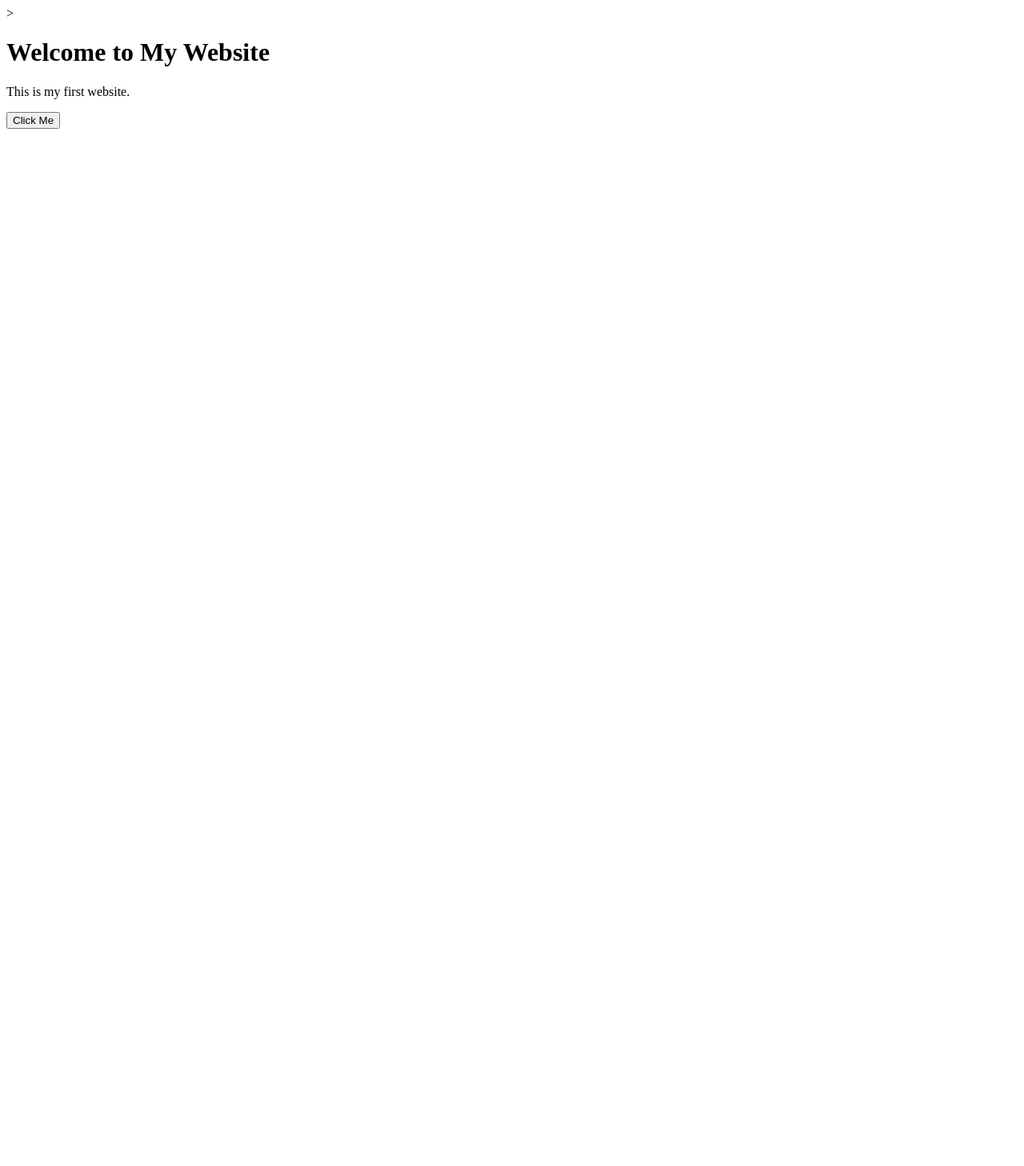
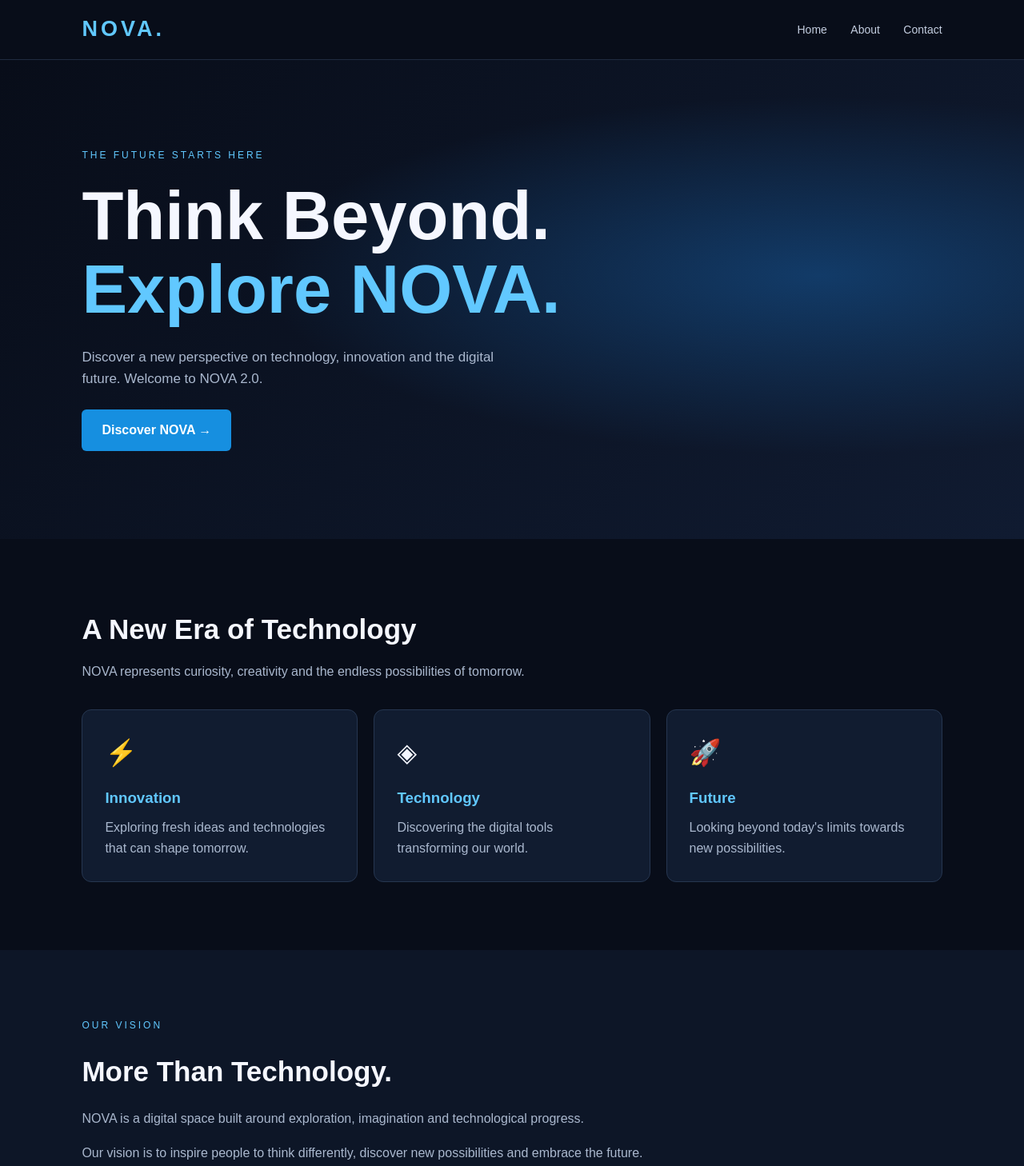
Before and after one commit to dohstephenn-code/nova-website, a plain HTML site: page index.html in a window 1280 px wide. Shown: the top 1458 px of the page at 80% size. Before the commit the page ends 800 px from the top, so only its background shows below. Drawn offline with Linux system fonts and the light colour scheme.

Commit message:
Rebuild NOVA 2.0 website.

```diff
--- a/index.html
+++ b/index.html
@@ -2,17 +2,281 @@
 <!DOCTYPE html>
 <html lang="en">
 <head>
-    <meta charset="UTF-8">
-    <meta name="viewport" content="width=device-width, initial-scale=1.0">
-    <title>My First Website</title>
-</head<link rel="stylesheet" href="style.css">>
+<meta charset="UTF-8">
+<meta name="viewport" content="width=device-width, initial-scale=1.0">
+<meta name="theme-color" content="#080d19">
+<meta name="description" content="NOVA — Exploring the future of technology, innovation and digital experiences.">
+<title>NOVA 2.0 | Beyond Technology</title>
+
+<style>
+* {
+  margin: 0;
+  padding: 0;
+  box-sizing: border-box;
+}
+
+html { scroll-behavior: smooth; }
+
+body {
+  font-family: Arial, sans-serif;
+  background: #080d19;
+  color: #f5f7ff;
+  line-height: 1.6;
+}
+
+header {
+  height: 75px;
+  padding: 0 8%;
+  display: flex;
+  align-items: center;
+  justify-content: space-between;
+  border-bottom: 1px solid #202b40;
+  background: #080d19;
+  position: sticky;
+  top: 0;
+  z-index: 10;
+}
+
+.logo {
+  font-size: 27px;
+  font-weight: bold;
+  letter-spacing: 4px;
+  color: #61c8ff;
+}
+
+nav a {
+  color: #c4cee0;
+  text-decoration: none;
+  margin-left: 25px;
+  font-size: 14px;
+}
+
+nav a:hover { color: #61c8ff; }
+
+.hero {
+  min-height: 590px;
+  padding: 110px 8%;
+  display: flex;
+  flex-direction: column;
+  justify-content: center;
+  background:
+    radial-gradient(ellipse at 80% 45%, #123b68 0%, transparent 48%),
+    linear-gradient(135deg, #080d19, #101b31);
+}
+
+.tag {
+  color: #61c8ff;
+  letter-spacing: 3px;
+  font-size: 12px;
+  margin-bottom: 20px;
+}
+
+.hero h1 {
+  font-size: clamp(48px, 9vw, 85px);
+  line-height: 1.08;
+  max-width: 800px;
+}
+
+.hero h1 span { color: #61c8ff; }
+
+.hero p {
+  color: #aab8ce;
+  max-width: 550px;
+  margin: 25px 0;
+  font-size: 17px;
+}
+
+.btn {
+  display: inline-block;
+  background: #168fe0;
+  color: white;
+  text-decoration: none;
+  padding: 13px 25px;
+  border-radius: 6px;
+  width: fit-content;
+  font-weight: bold;
+  transition: .3s;
+}
+
+.btn:hover {
+  background: #61c8ff;
+  color: #080d19;
+  transform: translateY(-3px);
+}
+
+section {
+  padding: 85px 8%;
+}
+
+.section-title {
+  font-size: 35px;
+  margin-bottom: 12px;
+}
+
+.section-text {
+  color: #aab8ce;
+  max-width: 650px;
+  margin-bottom: 35px;
+}
+
+.cards {
+  display: grid;
+  grid-template-columns: repeat(auto-fit, minmax(220px, 1fr));
+  gap: 20px;
+}
+
+.card {
+  padding: 28px;
+  background: #111c30;
+  border: 1px solid #263650;
+  border-radius: 12px;
+  transition: .3s;
+}
+
+.card:hover {
+  transform: translateY(-6px);
+  border-color: #61c8ff;
+}
+
+.card .symbol {
+  font-size: 32px;
+  margin-bottom: 15px;
+}
+
+.card h3 {
+  color: #61c8ff;
+  margin-bottom: 10px;
+}
+
+.card p { color: #aab8ce; }
+
+.about {
+  background: #0d1627;
+}
+
+.about-content {
+  max-width: 750px;
+}
+
+.about-content p {
+  color: #aab8ce;
+  margin: 18px 0;
+}
+
+.contact {
+  text-align: center;
+  background: linear-gradient(135deg, #102846, #0c1425);
+}
+
+.contact p {
+  color: #c0cde0;
+  margin: 15px auto 25px;
+  max-width: 550px;
+}
+
+footer {
+  text-align: center;
+  padding: 30px 15px;
+  color: #8392aa;
+  border-top: 1px solid #263650;
+  font-size: 13px;
+}
+
+@media(max-width: 600px) {
+  header { padding: 0 5%; }
+  nav a { margin-left: 10px; font-size: 12px; }
+  .logo { font-size: 23px; }
+  .hero { min-height: 520px; padding: 80px 7%; }
+  section { padding: 65px 7%; }
+}
+</style>
+</head>
+
 <body>
 
-    <h1>Welcome to My Website</h1>
+<header>
+  <div class="logo">NOVA.</div>
+  <nav>
+    <a href="#home">Home</a>
+    <a href="#about">About</a>
+    <a href="#contact">Contact</a>
+  </nav>
+</header>
 
-    <p>This is my first website.</p>
+<main>
 
-    <button>Click Me</button>
+<section class="hero" id="home">
+  <div class="tag">THE FUTURE STARTS HERE</div>
+  <h1>Think Beyond.<br><span>Explore NOVA.</span></h1>
+  <p>
+    Discover a new perspective on technology,
+    innovation and the digital future.
+    Welcome to NOVA 2.0.
+  </p>
+  <a class="btn" href="#about">Discover NOVA →</a>
+</section>
+
+<section id="about">
+  <h2 class="section-title">A New Era of Technology</h2>
+  <p class="section-text">
+    NOVA represents curiosity, creativity and the
+    endless possibilities of tomorrow.
+  </p>
+
+  <div class="cards">
+    <div class="card">
+      <div class="symbol">⚡</div>
+      <h3>Innovation</h3>
+      <p>Exploring fresh ideas and technologies that can shape tomorrow.</p>
+    </div>
+
+    <div class="card">
+      <div class="symbol">◈</div>
+      <h3>Technology</h3>
+      <p>Discovering the digital tools transforming our world.</p>
+    </div>
+
+    <div class="card">
+      <div class="symbol">🚀</div>
+      <h3>Future</h3>
+      <p>Looking beyond today's limits towards new possibilities.</p>
+    </div>
+  </div>
+</section>
+
+<section class="about">
+  <div class="about-content">
+    <div class="tag">OUR VISION</div>
+    <h2 class="section-title">More Than Technology.</h2>
+    <p>
+      NOVA is a digital space built around exploration,
+      imagination and technological progress.
+    </p>
+    <p>
+      Our vision is to inspire people to think differently,
+      discover new possibilities and embrace the future.
+    </p>
+  </div>
+</section>
+
+<section class="contact" id="contact">
+  <div class="tag">CONNECT WITH NOVA</div>
+  <h2 class="section-title">The Journey Begins.</h2>
+  <p>
+    The future is full of possibilities.
+    Be part of the journey.
+  </p>
+  <a class="btn" href="mailto:hello@nova.example">
+    Contact NOVA
+  </a>
+</section>
+
+</main>
+
+<footer>
+  © 2026 NOVA 2.0. All rights reserved.
+  <br>Designed for the future.
+</footer>
 
 </body>
 </html>
```
